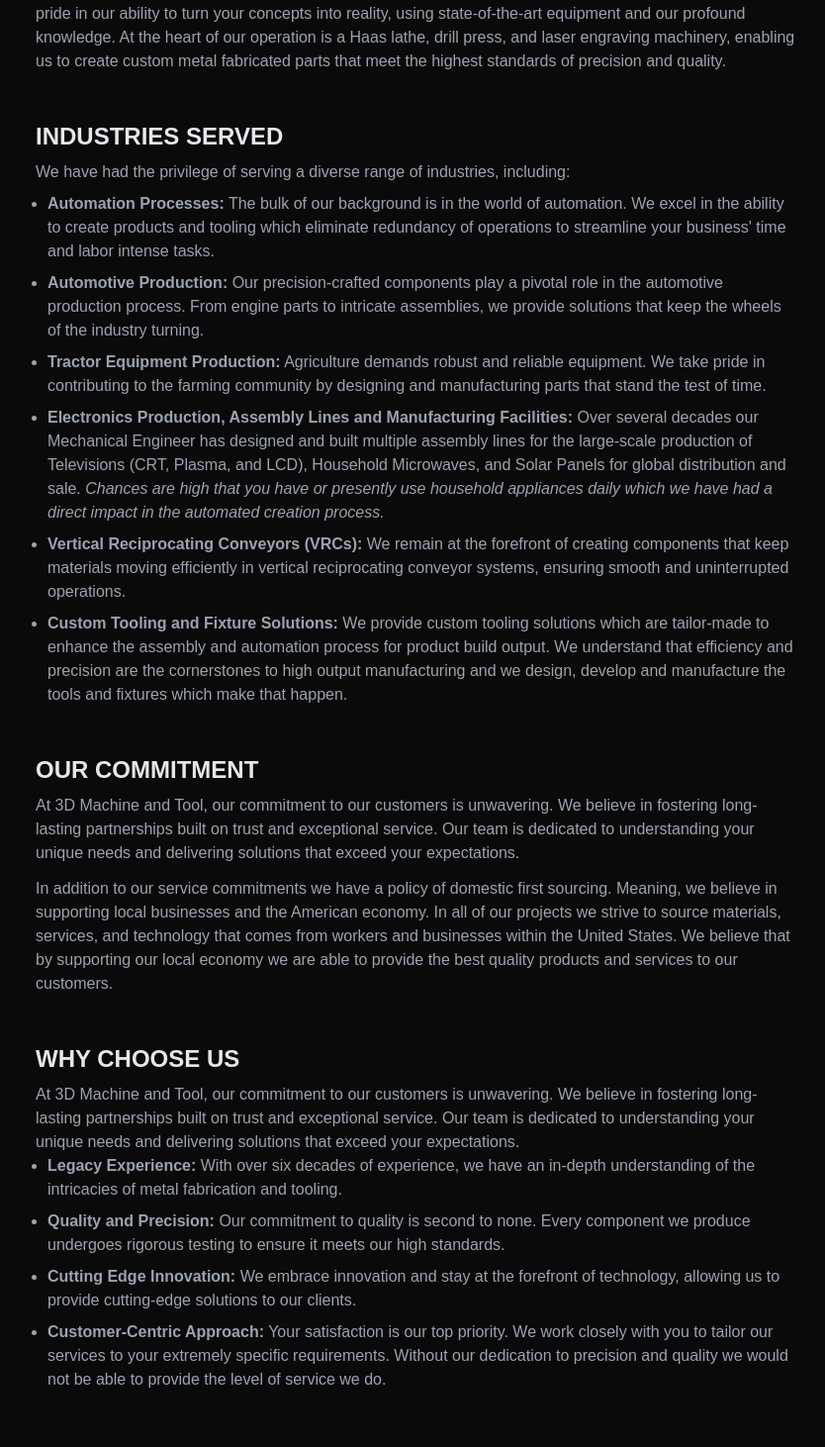
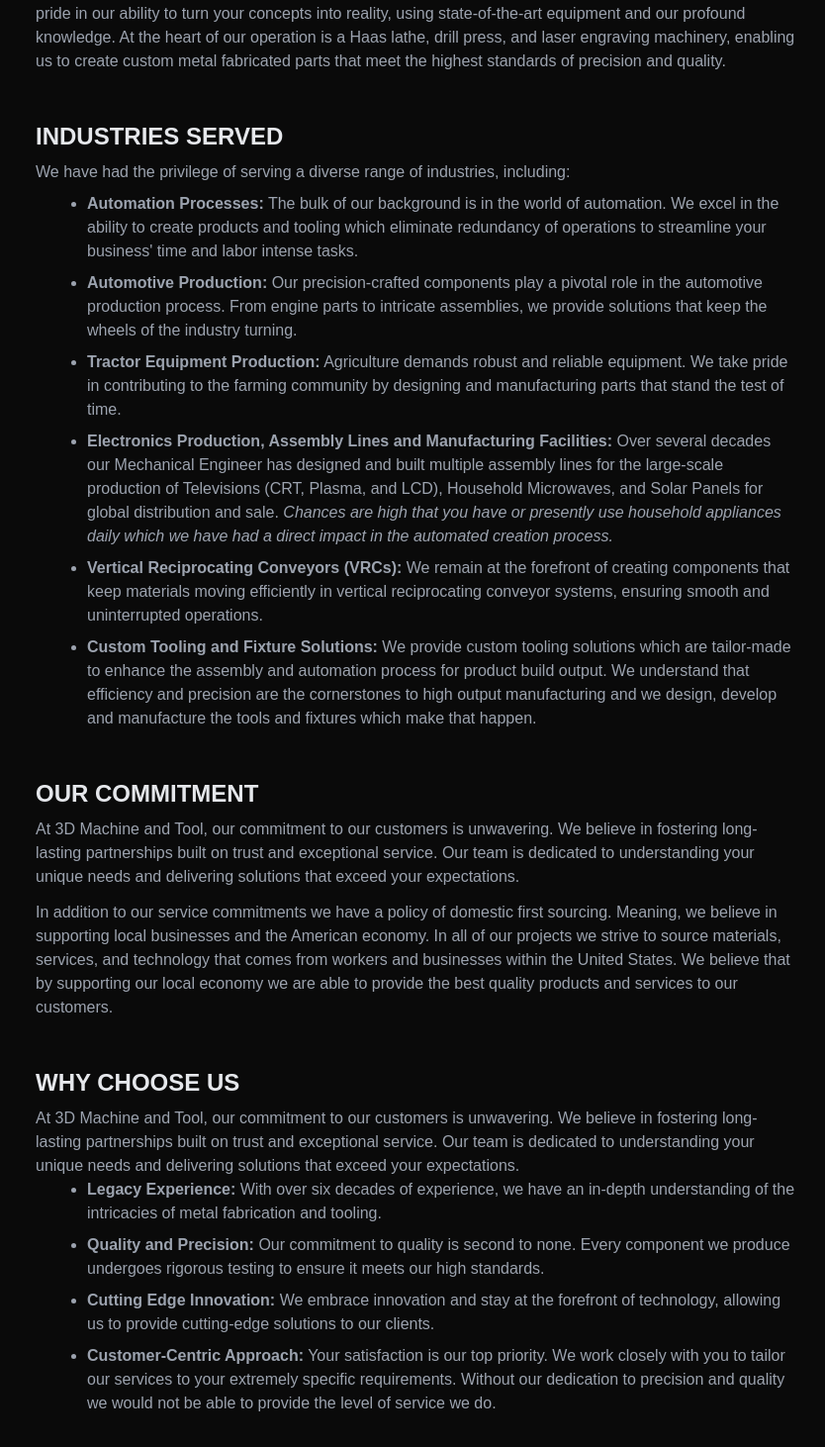
Before and after one commit to tuffs/3dmachtoolllc, a Next.js app: page /about-us in a window 1280 px wide. Shown: the part 1046-2508 px from the top of the page at 99% size, without its empty margins (220-1054 px from the left). Built offline with nearby package versions, Linux system fonts and the light colour scheme.

Commit message:
More styling for the <ul> element with a wrapper <div> element for proper margin left in mobile and desktop views.

```diff
--- a/app/about-us/page.js
+++ b/app/about-us/page.js
@@ -33,6 +33,7 @@
             <p className="mb-2">
               We have had the privilege of serving a diverse range of industries, including:
             </p>
+            <div className="ml-6 md:ml-10">
               <ul className="mb-6 ml-3 list-disc">
                 <li className="mb-2">
                   <b>Automation Processes:</b> The bulk of our background is in the world of automation. We excel in the ability to create products and tooling which eliminate redundancy of operations to streamline your business' time and labor intense tasks.
@@ -54,6 +55,7 @@
                 </li>
               </ul>
             </div>
+          </div>
 
           <div className="my-12">
             <h3 className="text-2xl font-bold mb-2 text-gray-200">OUR COMMITMENT</h3>
@@ -70,6 +72,7 @@
             <p>
               At 3D Machine and Tool, our commitment to our customers is unwavering. We believe in fostering long-lasting partnerships built on trust and exceptional service. Our team is dedicated to understanding your unique needs and delivering solutions that exceed your expectations.
             </p>
+            <div className="ml-6 md:ml-10">
               <ul className="mb-6 ml-3 list-disc">
                 <li className="mb-2">
                   <b>Legacy Experience:</b> With over six decades of experience, we have an in-depth understanding of the intricacies of metal fabrication and tooling.
@@ -87,6 +90,7 @@
             </div>
           </div>
         </div>
+      </div>
     </>
   );
 }
```
Lines whose indentation alone changed are shown as unchanged.
